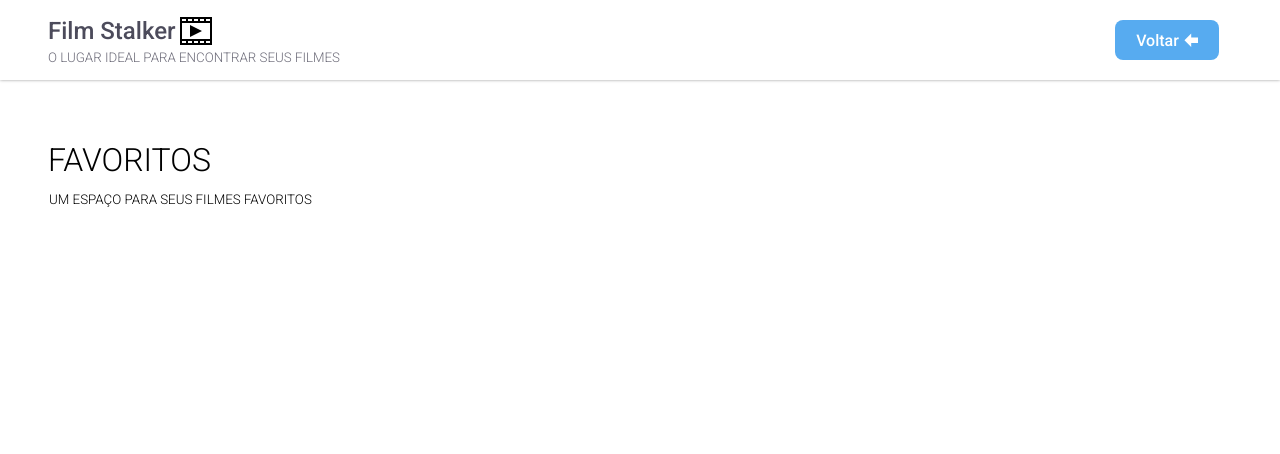
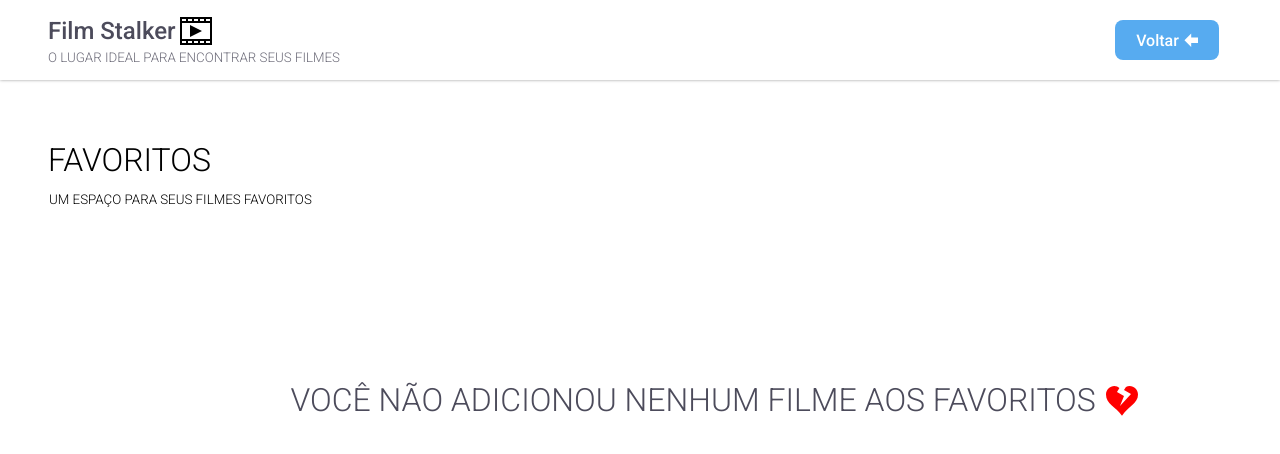
Before and after one commit to gabrielitba/Film-Search, a React (Create React App) app: page /favorites in a window 1280 px wide. Shown: the top 454 px of the page. Built offline with nearby package versions, Linux system fonts and the light colour scheme.

Commit message:
feat: mensagem na ausencia de favoritos

```diff
--- a/src/pages/Favorites/index.tsx
+++ b/src/pages/Favorites/index.tsx
@@ -1,5 +1,5 @@
 import { useEffect, useState } from 'react';
-import { ImArrowLeft } from 'react-icons/im';
+import { ImArrowLeft, ImHeartBroken } from 'react-icons/im';
 
 import Card from '../../components/Card';
 import Header from '../../components/Header';
@@ -41,13 +41,20 @@ const Favorites = () => {
       />
 
       <S.CardContainer>
-        {listFavorites.map((film: FilmeInterface) => (
-          <Card
-            key={film.id}
-            poster_path={film.poster_path}
-            filmSelected={film}
-          />
-        ))}
+        {listFavorites.length > 0 ? (
+          listFavorites.map((film: FilmeInterface) => (
+            <Card
+              key={film.id}
+              poster_path={film.poster_path}
+              filmSelected={film}
+            />
+          ))
+        ) : (
+          <S.MessageUnfavorites>
+            <h1>Você não adicionou nenhum filme aos favoritos</h1>{' '}
+            <ImHeartBroken color="red" size="2rem" />
+          </S.MessageUnfavorites>
+        )}
       </S.CardContainer>
     </S.Container>
   );
--- a/src/pages/Favorites/styles.ts
+++ b/src/pages/Favorites/styles.ts
@@ -21,3 +21,17 @@ export const CardContainer = styled.div`
   display: flex;
   flex-wrap: wrap;
 `;
+
+export const MessageUnfavorites = styled.div`
+  display: flex;
+  align-items: center;
+  margin: 13% 0 0 20%;
+
+  > h1 {
+    margin-right: 10px;
+    color: #4c4b5b;
+    text-transform: uppercase;
+    line-height: 4rem;
+    font-weight: 300;
+  }
+`;
```
